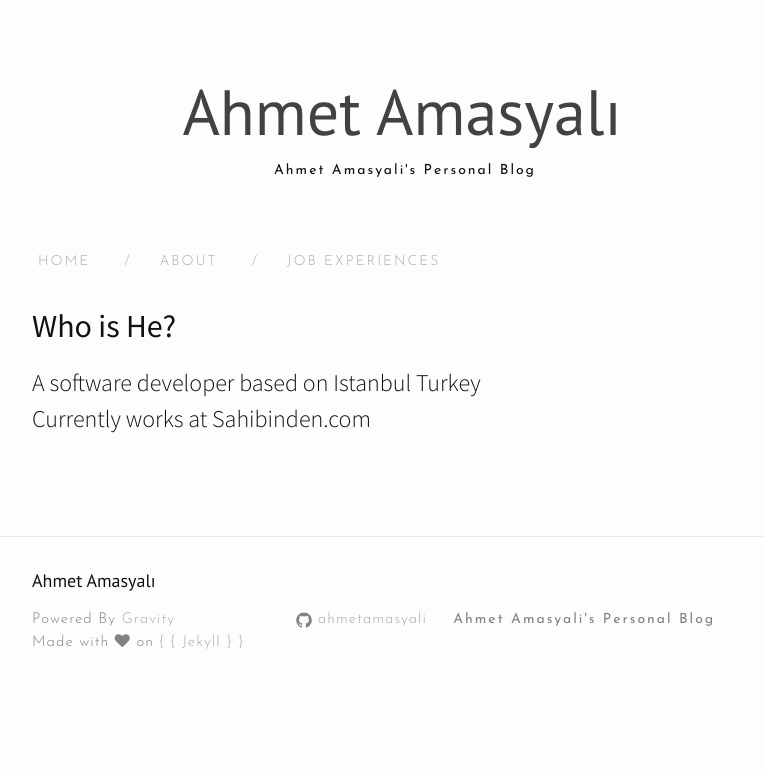
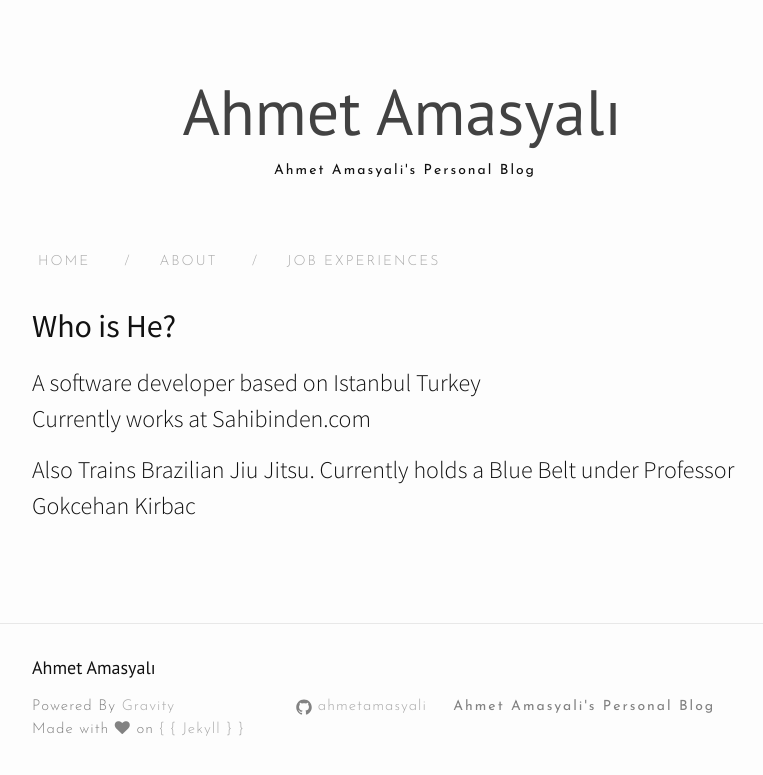
Before and after one commit to ahmetamasyali/blog.github.io, a Jekyll site: the page built from about.md, in a window 1280 px wide. Shown: the top 775 px of the page, without its empty margins (238-1001 px from the left). Built offline with Jekyll 4.4.1, drawn with Linux system fonts in a browser that asks for light colours; nearby versions of some CDN libraries.

Commit message:
blog changes

```diff
--- a/_posts/2016-03-29-vsauce.markdown
+++ b/_posts/2016-03-29-vsauce.markdown
@@ -9,5 +9,3 @@ A youtube channel about Science, Psychology, Philosophy, Life and many other thi
 One of my favourite videos
 
 {% include youtubePlayer.html id="L45Q1_psDqk" %}
-
-Score : 9.6/10
--- a/about.md
+++ b/about.md
@@ -7,3 +7,5 @@ permalink: /about/
 <h2>Who is He?</h2>
 <p>A software developer based on Istanbul Turkey<br>
 Currently works at Sahibinden.com</p>
+
+<p>Also Trains Brazilian Jiu Jitsu. Currently holds a Blue Belt under Professor Gokcehan Kirbac</p>
```
